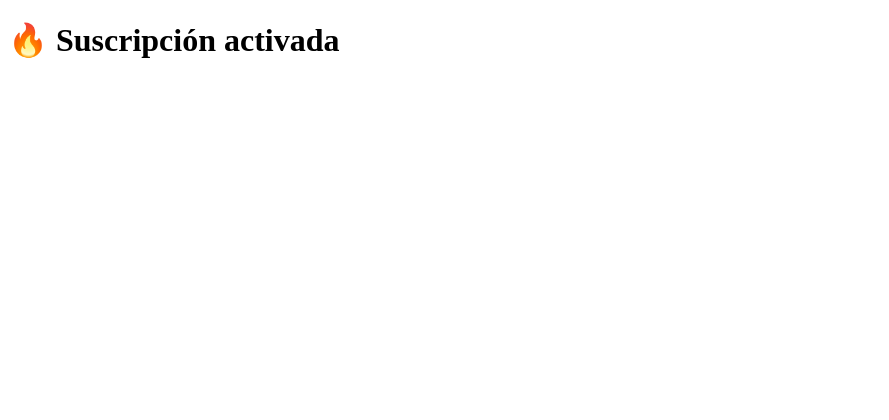
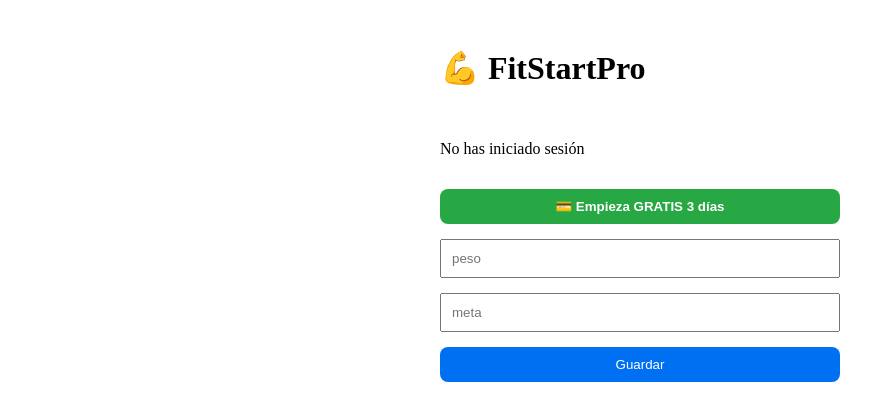
Before and after one commit to saraviaa928/Fitstartpro, a Next.js app: page /succes in a window 1280 px wide. Shown: the top 420 px of the page, without its empty margins (0-889 px from the left). Built offline with nearby package versions, Linux system fonts and the light colour scheme; no server answers.

Commit message:
Actualizar page.tsx

```diff
--- a/app/succes/page.tsx
+++ b/app/succes/page.tsx
@@ -1,27 +1,151 @@
 "use client";
 
-import { useEffect } from "react";
-import { doc, updateDoc } from "firebase/firestore";
-import { db } from "@/lib/firebase";
-import { getAuth } from "firebase/auth";
+import { useEffect, useState } from "react";
+import { auth, db } from "@/lib/firebase";
+import { onAuthStateChanged, User } from "firebase/auth";
+import { doc, setDoc } from "firebase/firestore";
 
-export default function Success() {
+export default function Home() {
+  const [user, setUser] = useState<User | null>(null);
+  const [peso, setPeso] = useState("");
+  const [meta, setMeta] = useState("");
+  const [loading, setLoading] = useState(false);
+  const [saving, setSaving] = useState(false);
+
+  // 🔐 Detectar usuario
   useEffect(() => {
-    const activatePro = async () => {
-      const user = getAuth().currentUser;
+    const unsubscribe = onAuthStateChanged(auth, (u) => {
+      setUser(u);
+    });
 
-      if (!user) return;
-
-      const ref = doc(db, "usuarios", user.uid);
-
-      await updateDoc(ref, {
-        pro: true,
-        updatedAt: new Date(),
-      });
-    };
-
-    activatePro();
+    return () => unsubscribe();
   }, []);
 
-  return <h1>🔥 Suscripción activada</h1>;
+  // 💾 Guardar progreso
+  const guardarProgreso = async () => {
+    if (!user) {
+      alert("Debes iniciar sesión");
+      return;
+    }
+
+    try {
+      setSaving(true);
+
+      await setDoc(
+        doc(db, "usuarios", user.uid),
+        {
+          peso,
+          meta,
+          updatedAt: new Date(),
+        },
+        { merge: true }
+      );
+
+      alert("Progreso guardado ✅");
+    } catch (error) {
+      console.error(error);
+      alert("Error al guardar");
+    } finally {
+      setSaving(false);
+    }
+  };
+
+  // 💳 Suscripción PayPal
+  const handleSubscribe = async () => {
+    try {
+      setLoading(true);
+
+      const res = await fetch("/api/paypal/create-subscription", {
+        method: "POST",
+      });
+
+      const data = await res.json();
+
+      const approvalUrl = data?.links?.find(
+        (l: any) => l.rel === "approve"
+      )?.href;
+
+      if (!approvalUrl) {
+        console.error(data);
+        alert("Error con PayPal");
+        return;
+      }
+
+      window.location.href = approvalUrl;
+    } catch (error) {
+      console.error(error);
+      alert("Error al suscribirse");
+    } finally {
+      setLoading(false);
+    }
+  };
+
+  return (
+    <main
+      style={{
+        padding: 20,
+        display: "flex",
+        flexDirection: "column",
+        gap: 15,
+        maxWidth: 400,
+        margin: "0 auto",
+      }}
+    >
+      <h1>💪 FitStartPro</h1>
+
+      {/* 👤 Usuario */}
+      {user ? (
+        <p>Bienvenido: {user.email}</p>
+      ) : (
+        <p>No has iniciado sesión</p>
+      )}
+
+      {/* 🔥 BOTÓN PRO */}
+      <button
+        onClick={handleSubscribe}
+        disabled={loading}
+        style={{
+          padding: 10,
+          borderRadius: 8,
+          border: "none",
+          background: "#28a745",
+          color: "#fff",
+          fontWeight: "bold",
+          cursor: "pointer",
+        }}
+      >
+        {loading ? "Procesando..." : "💳 Empieza GRATIS 3 días"}
+      </button>
+
+      {/* 📊 FORMULARIO PROGRESO */}
+      <input
+        placeholder="peso"
+        value={peso}
+        onChange={(e) => setPeso(e.target.value)}
+        style={{ padding: 10 }}
+      />
+
+      <input
+        placeholder="meta"
+        value={meta}
+        onChange={(e) => setMeta(e.target.value)}
+        style={{ padding: 10 }}
+      />
+
+      <button
+        onClick={guardarProgreso}
+        disabled={saving}
+        style={{
+          padding: 10,
+          borderRadius: 8,
+          border: "none",
+          background: "#0070f3",
+          color: "#fff",
+          cursor: "pointer",
+        }}
+      >
+        {saving ? "Guardando..." : "Guardar"}
+      </button>
+    </main>
+  );
 }
```
